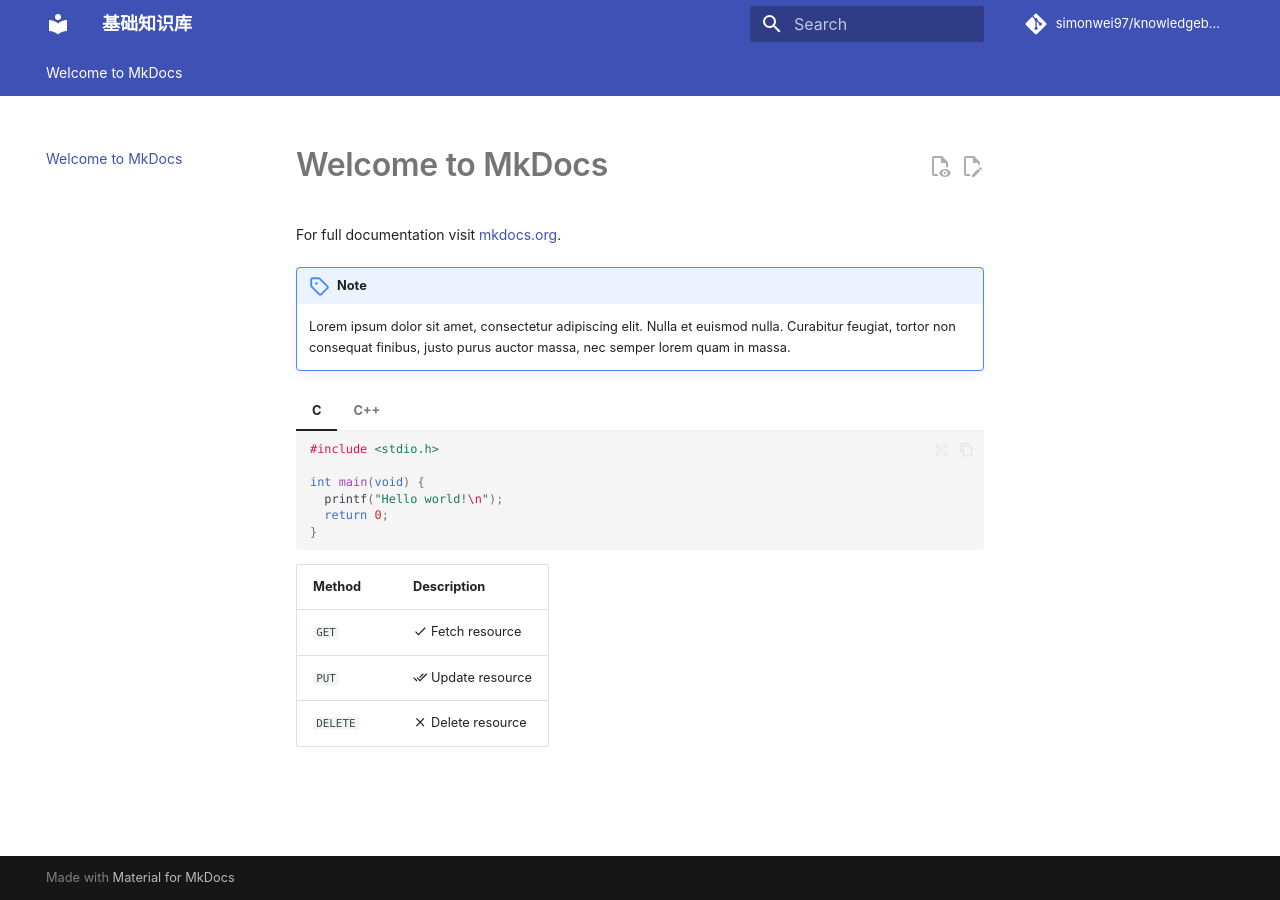
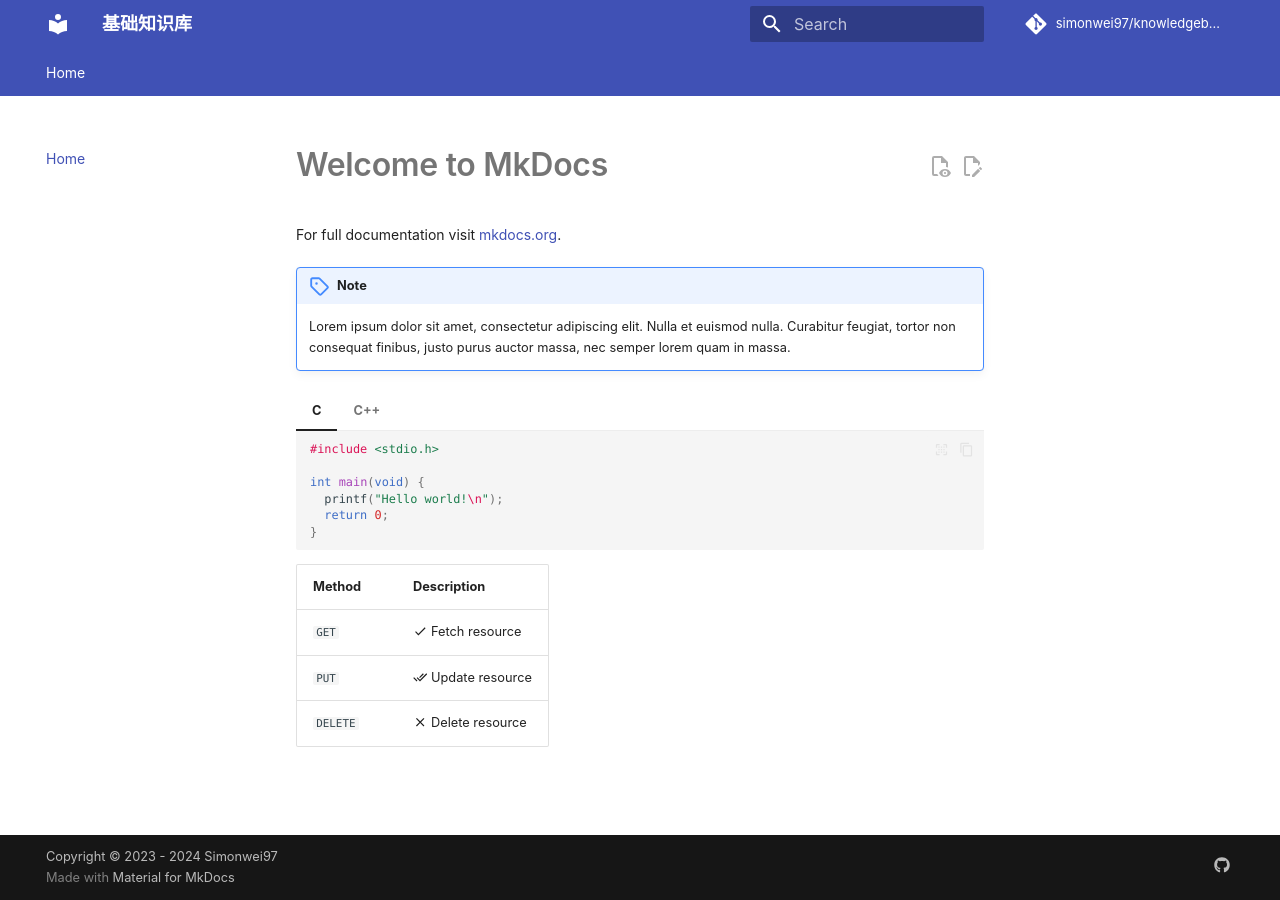
Before and after one commit to simonwei97/knowledgebase, an MkDocs documentation site: the page built from docs/index.md, in a window 1280 px wide. Built offline with MkDocs 1.6.1 and Material for MkDocs 9.7.7, drawn with Linux system fonts in a browser that asks for light colours; comment, search, counter and statistics services are not loaded.

Commit message:
Update mkdocs.yml

```diff
--- a/mkdocs.yml
+++ b/mkdocs.yml
@@ -12,16 +12,18 @@
     - announce.dismiss
     - content.action.edit
     - content.action.view
-    - content.code.copy
-    - content.code.select
-    - content.code.annotate
+    - content.code.copy # Code blocks
+    - content.code.select # Code blocks
+    - content.code.annotate # Code blocks
     - navigation.footer
     - navigation.indexes
     - navigation.sections
     - navigation.tabs
     - content.tooltips
-    - content.footnote.tooltips
+    - content.footnote.tooltips # Footnotes
     - search.suggest
+    - navigation.top
+    - content.tabs.link
   icon:
     admonition:
       note: octicons/tag-16
@@ -48,33 +50,48 @@
   - https://cdn.jsdelivr.net/npm/mathjax@3/es5/tex-mml-chtml.js
 
 plugins:
-  - glightbox
+  - glightbox # pip install mkdocs-glightbox
   - search
 
 markdown_extensions:
   - abbr
-  - attr_list
+  - admonition # Admonitions
+  - pymdownx.details # Admonitions
+  - attr_list # Annotations / Buttons / Attribute Lists
+  - md_in_html # Annotations/ Markdown in HTML
   - pymdownx.emoji:
       emoji_index: !!python/name:material.extensions.emoji.twemoji
       emoji_generator: !!python/name:material.extensions.emoji.to_svg
-  - md_in_html
-  - tables
-  - footnotes
+  - tables # Tables
+  - footnotes # Footnotes
   - toc:
       permalink: true
-  - pymdownx.highlight:
+  - pymdownx.highlight: # Code blocks
       anchor_linenums: true
       line_spans: __span
       pygments_lang_class: true
-  - pymdownx.inlinehilite
-  - pymdownx.snippets
-  - admonition
-  - pymdownx.details
-  - pymdownx.superfences
-  - pymdownx.tabbed:
+  - pymdownx.inlinehilite # Code blocks
+  - pymdownx.snippets # Code blocks
+  - pymdownx.superfences # Admonitions / Annotations / Content tabs / Code blocks
+  - pymdownx.tabbed: # Content tabs
       alternate_style: true
-  - def_list
-  - pymdownx.tasklist:
+  - def_list # List
+  - pymdownx.tasklist: # List
       custom_checkbox: true
   - pymdownx.arithmatex:
       generic: true
+  - pymdownx.critic # Formatting - Critic
+  - pymdownx.caret # Formatting - Caret
+  - pymdownx.keys # Formatting - Keys
+  - pymdownx.mark # Formatting - Mark
+  - pymdownx.tilde # Formatting - Tilde
+
+nav:
+  - Home: index.md
+
+copyright: Copyright &copy; 2023 - 2024 Simonwei97
+
+extra:
+  social:
+    - icon: fontawesome/brands/github
+      link: https://github.com/simonwei97
```
